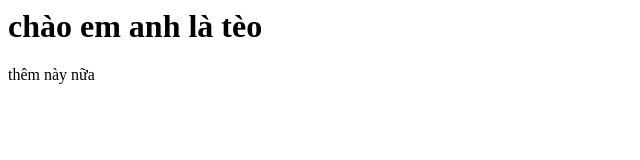
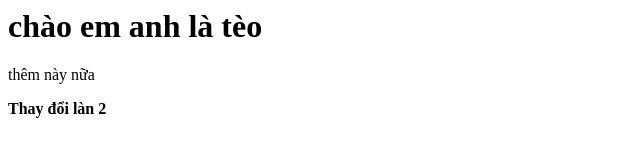
Before and after one commit to dnap11/gitsolo-1, a plain HTML site: page index.html in a window 1280 px wide. Shown: the whole page, without its empty margins (0-640 px from the left). Drawn offline with Linux system fonts and the light colour scheme.

Commit message:
up lan 2 ne

```diff
--- a/index.html
+++ b/index.html
@@ -1,2 +1,3 @@
 <h1> chào em anh là tèo </h1>
 <p> thêm này nữa </p>
+<b> Thay đổi làn 2 </b>
```
